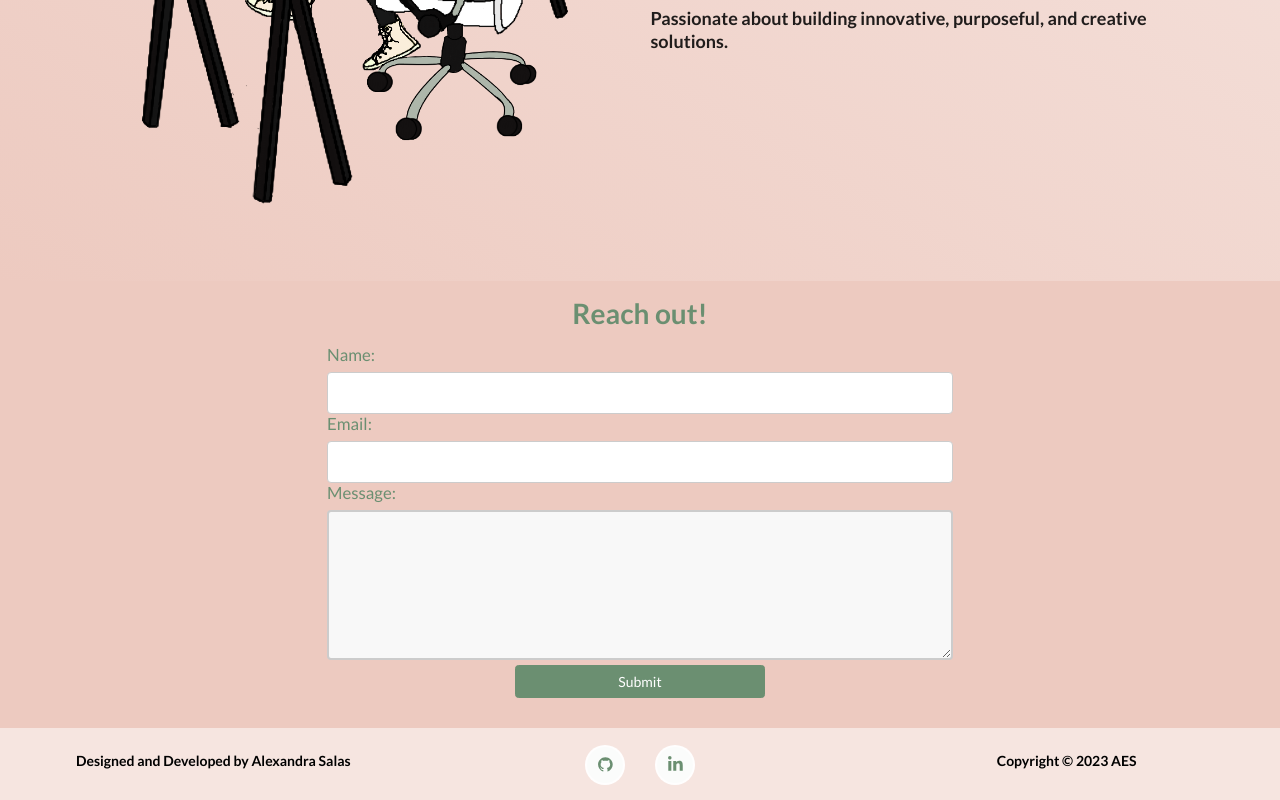
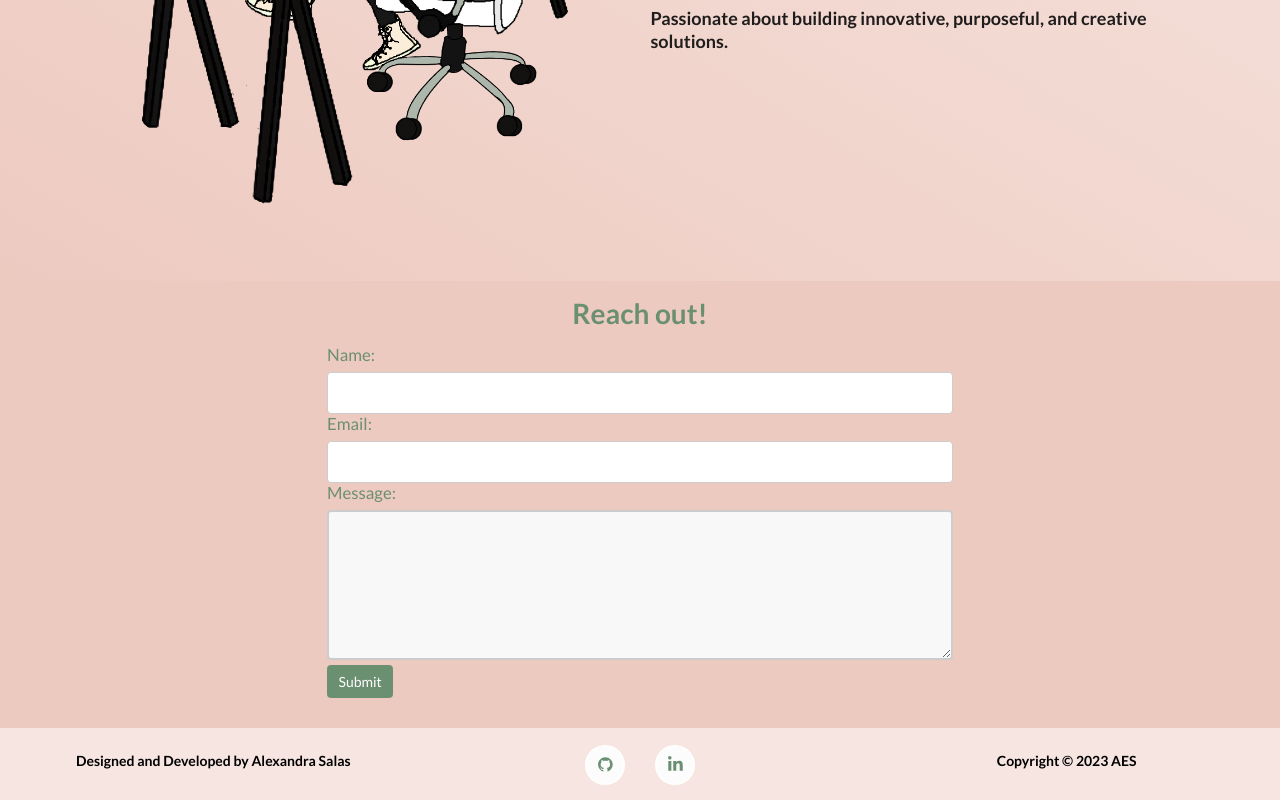
Before and after one commit to aesalas/SalasPortfolio, a React (Create React App) app: page / in a window 1280 px wide. Shown: the part 451-1251 px from the top of the page. Built offline with nearby package versions, Linux system fonts and the light colour scheme.

Commit message:
more contact form changes

```diff
--- a/src/components/ContactForm.js
+++ b/src/components/ContactForm.js
@@ -112,7 +112,7 @@ const Form = () => {
                         value={formData.message} onChange={handleChange} />
                     {errors.message && <p>{errors.message}</p>}
                 </div>
-                <Row style={{ justifyContent: "center", position: "relative" }}>
+                <div style={{ justifyContent: "center", position: "relative" }}>
                   <Button
                     variant="primary"
                     target="_blank"
@@ -121,7 +121,7 @@ const Form = () => {
                     className="submit-btn">
                             Submit
                   </Button>
-                </Row>
+                </div>
 
             </form>
 
```
